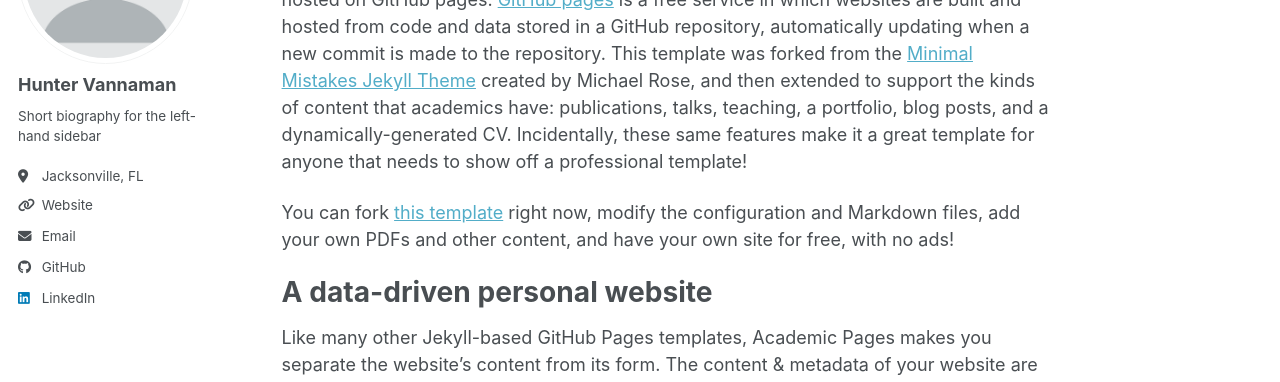
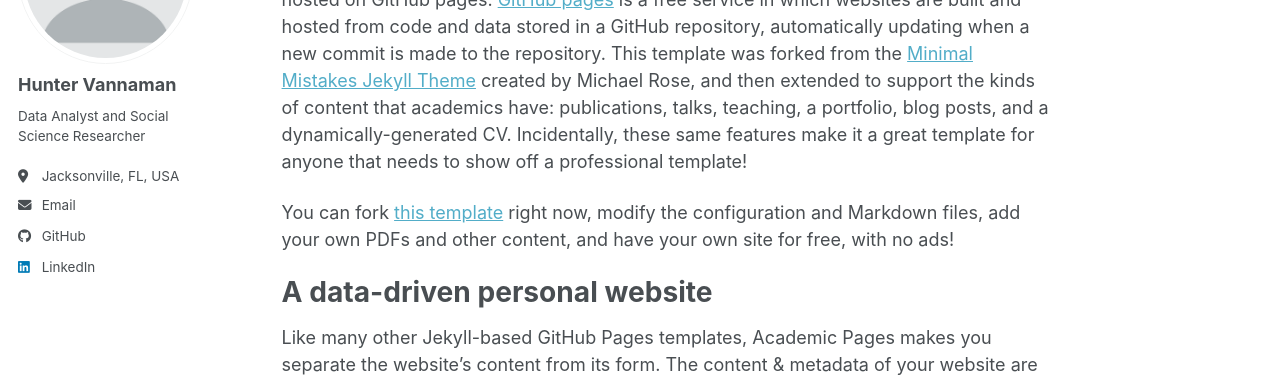
Before and after one commit to huntervannaman/huntervannaman.github.io, a Jekyll site: the page built from _pages/about.md, in a window 1280 px wide. Shown: the part 212-594 px from the top of the page. Built offline with Jekyll 4.4.1, drawn with Linux system fonts in a browser that asks for light colours; a style sheet for code colours, icons or effects is not loaded.

Commit message:
Update _config.yml

```diff
--- a/_config.yml
+++ b/_config.yml
@@ -26,10 +26,10 @@ author:
   avatar           : "profile.png"
   name             : "Hunter Vannaman"
   pronouns         : # example: "she/her"
-  bio              : "Short biography for the left-hand sidebar"
-  location         : "Jacksonville, FL"
+  bio              : "Data Analyst and Social Science Researcher"
+  location         : "Jacksonville, FL, USA"
   employer         : # N/A
-  uri              : "https://www.linkedin.com/in/hunter-vannaman/"
+  uri              : # N/A
   email            : "huntervannaman@gmail.com"
 
   # Academic websites
```
